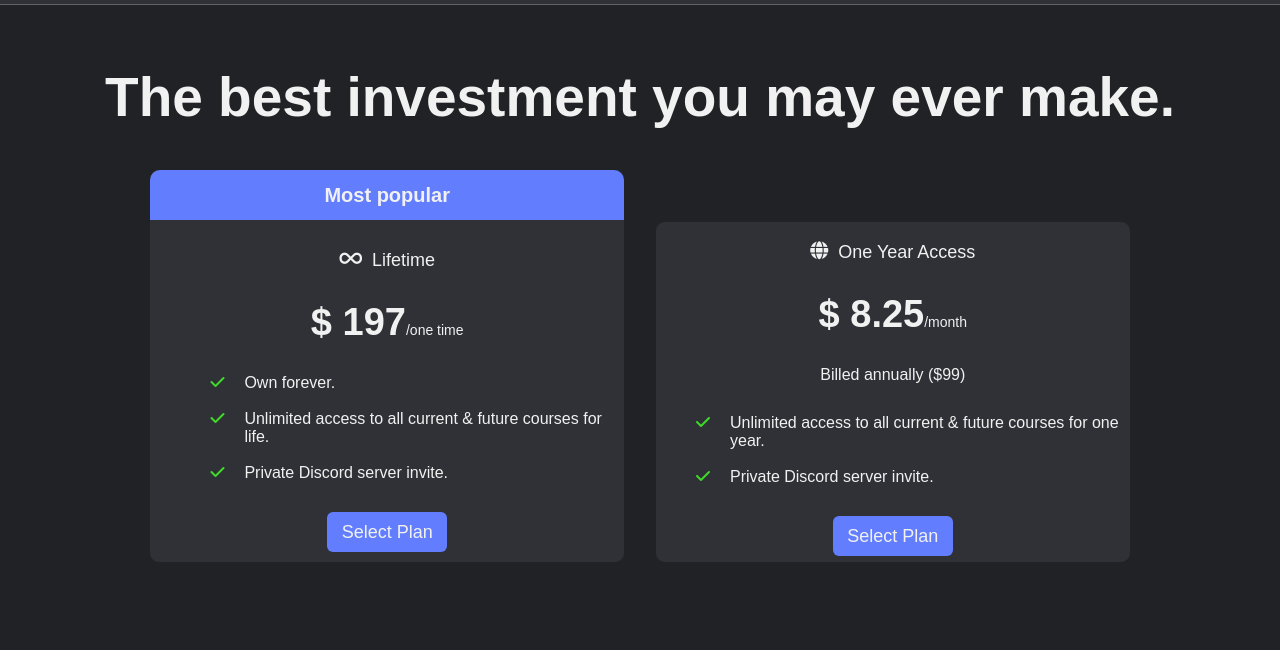
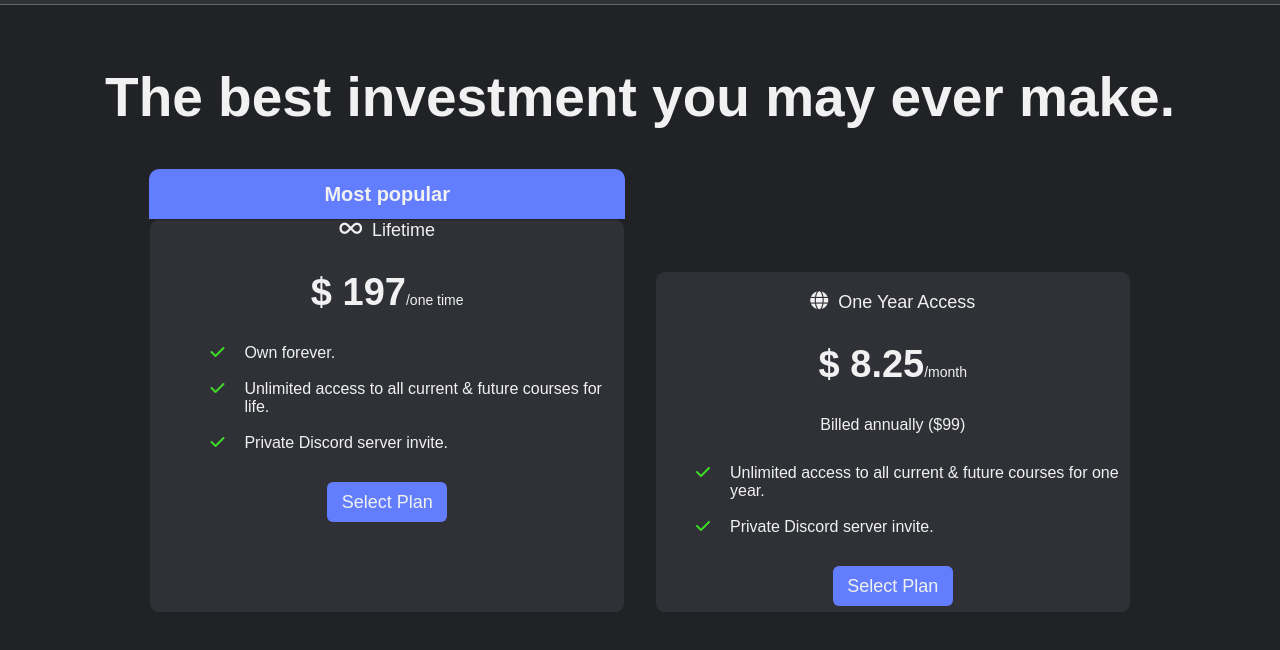
Before and after one commit to Souravkajla/neetcode.io-clone, a plain HTML site: page index.html in a window 1280 px wide. Shown: the part 50-700 px from the top of the page. Drawn offline with Linux system fonts and the light colour scheme.

Commit message:
Update index.html

```diff
--- a/index.html
+++ b/index.html
@@ -30,8 +30,9 @@
       <div id="mainbackground">
         <div id="bigtext">The best investment you may ever make.</div>
         <div id="boxcontainer">
+          <div id="mainbox">
+            <div id="popular">Most popular</div>
             <div id="box">
-            <div id="popular">Most popular</div>
               <div class="infinity">
                 <i class="fa-solid fa-infinity"></i>Lifetime
               </div>
@@ -49,12 +50,13 @@
                   Unlimited access to all current & future courses for life.
                 </div>
                 <div>
-                <i class="fa-solid fa-check" style="color: #3edb29"></i> Private
-                Discord server invite.
+                  <i class="fa-solid fa-check" style="color: #3edb29"></i>
+                  Private Discord server invite.
                 </div>
               </div>
               <div class="plan1">
                 <div class="plan">Select Plan</div>
+              </div>
             </div>
           </div>
           <div id="box2">
```
Lines whose indentation alone changed are shown as unchanged.
